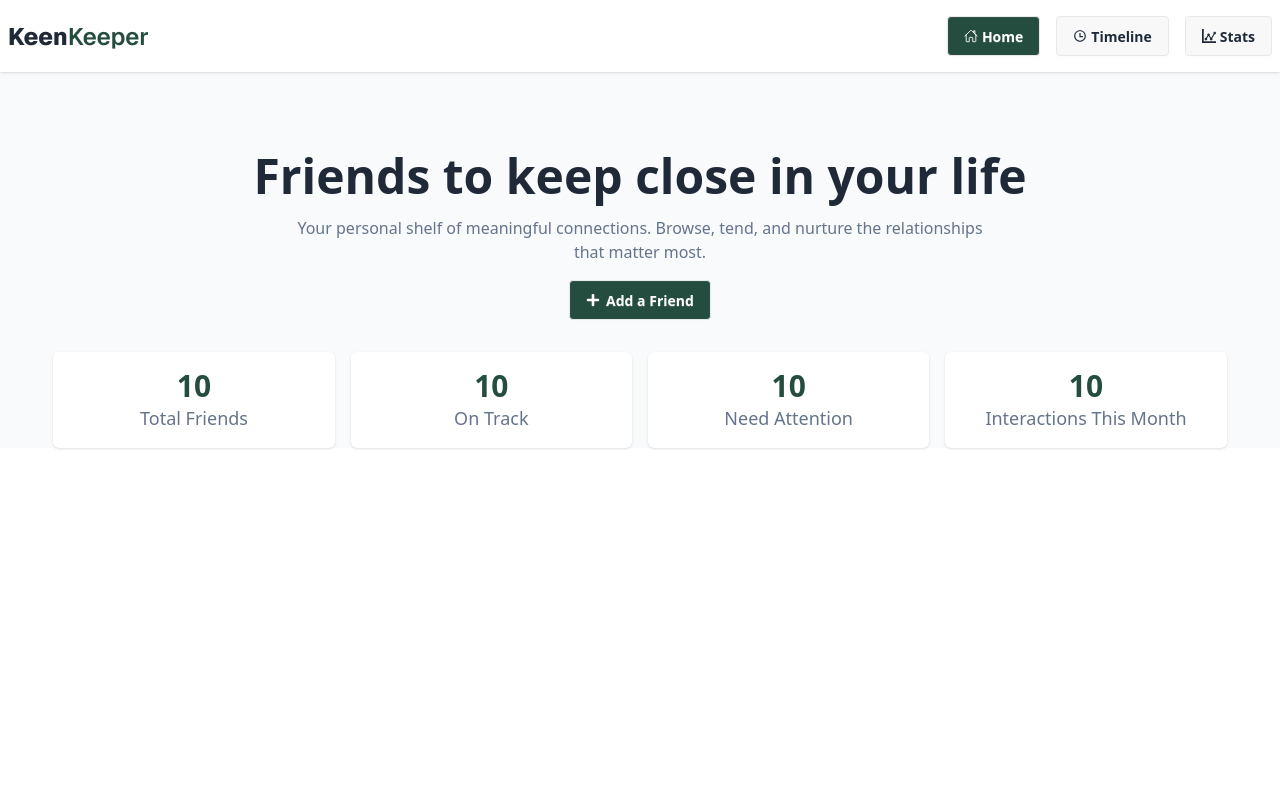
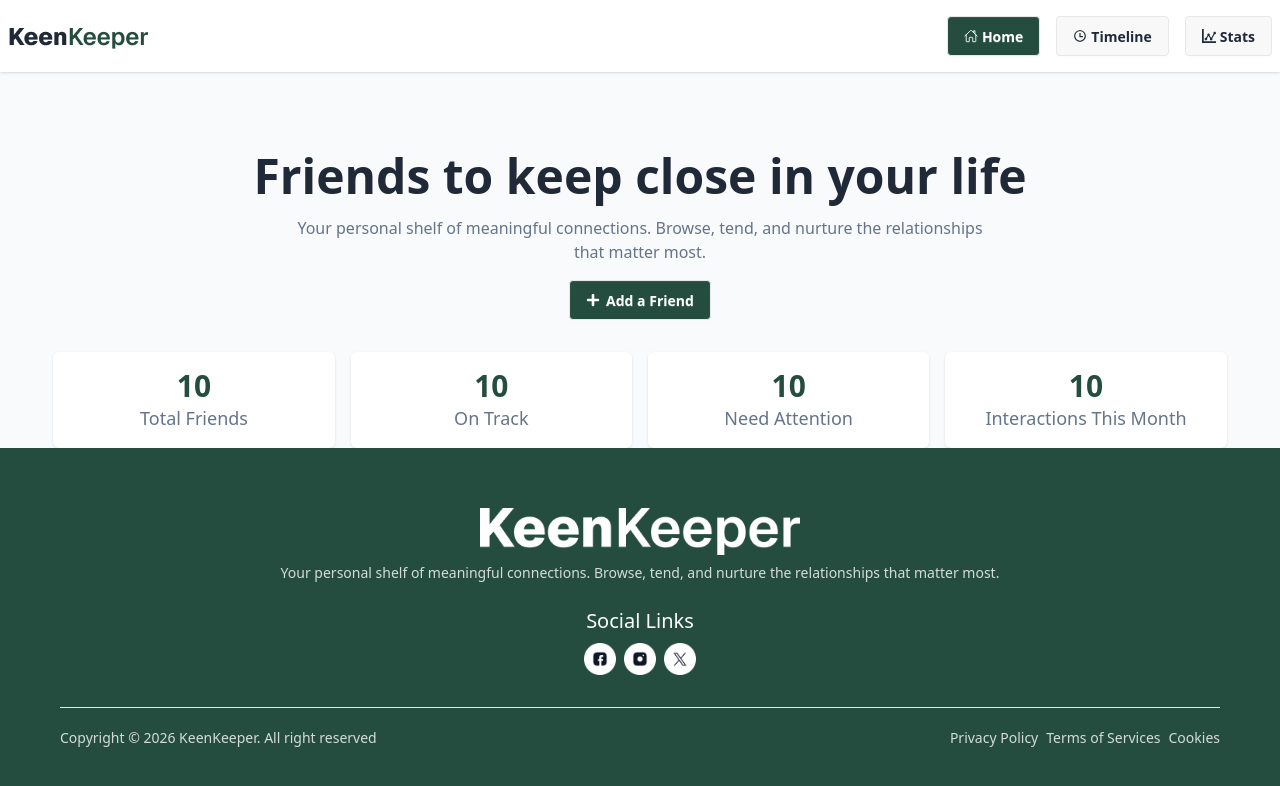
Before and after one commit to ApuKM/Keen-Keeper, a Next.js app: page / in a window 1280 px wide. Shown: the top 786 px of the page. Built offline with nearby package versions, Linux system fonts and the light colour scheme.

Commit message:
Added banner & Footer

```diff
--- a/src/app/layout.js
+++ b/src/app/layout.js
@@ -1,6 +1,7 @@
 import { Geist} from "next/font/google";
 import "./globals.css";
 import Navbar from "@/components/shared/Navbar";
+import Footer from "@/components/shared/Footer";
 
 const geistSans = Geist({
   variable: "--font-geist-sans",
@@ -23,6 +24,7 @@ export default function RootLayout({ children }) {
       <body className="min-h-full flex flex-col">
         <Navbar />
         {children}
+        <Footer />
         </body>
     </html>
   );
--- /dev/null
+++ b/src/components/shared/Footer.jsx
@@ -0,0 +1,56 @@
+import Image from "next/image";
+import React from "react";
+import footerIcon from "@/assets/logo-xl.png";
+import fbICon from "@/assets/facebook.png";
+import instaICon from "@/assets/instagram.png";
+import twiterIcon from "@/assets/twitter.png";
+
+const Footer = () => {
+  return (
+    <div className="bg-[#244D3F] text-white   p-15">
+      <footer className="footer footer-horizontal footer-center ">
+        <aside>
+          <Image
+            src={footerIcon}
+            alt="KeenKeeper"
+            className="w-80 object-center object-contain"
+          />
+          <p className="text-white/80">
+            Your personal shelf of meaningful connections. Browse, tend, and
+            nurture the relationships that matter most.
+          </p>
+          <h3 className="font-medium text-xl mt-4">Social Links</h3>
+          <div className="flex items-center gap-2">
+            <Image
+              src={fbICon}
+              alt="FacebookIcon"
+              className="w-8 cursor-pointer"
+            />
+            <Image
+              src={instaICon}
+              alt="IstagramIcon"
+              className="w-8 cursor-pointer"
+            />
+            <Image
+              src={twiterIcon}
+              alt="twiterIcon"
+              className="w-8 cursor-pointer"
+            />
+          </div>
+        </aside>
+      </footer>
+      <div className="flex items-center justify-between mt-8 text-white/80 text-sm border-t border-t-zinc-200 pt-5">
+        <p>
+          Copyright © {new Date().getFullYear()} KeenKeeper. All right reserved
+        </p>
+        <div className="flex items-center gap-2">
+          <p>Privacy Policy</p>
+          <p>Terms of Services</p>
+          <p>Cookies</p>
+        </div>
+      </div>
+    </div>
+  );
+};
+
+export default Footer;
```
